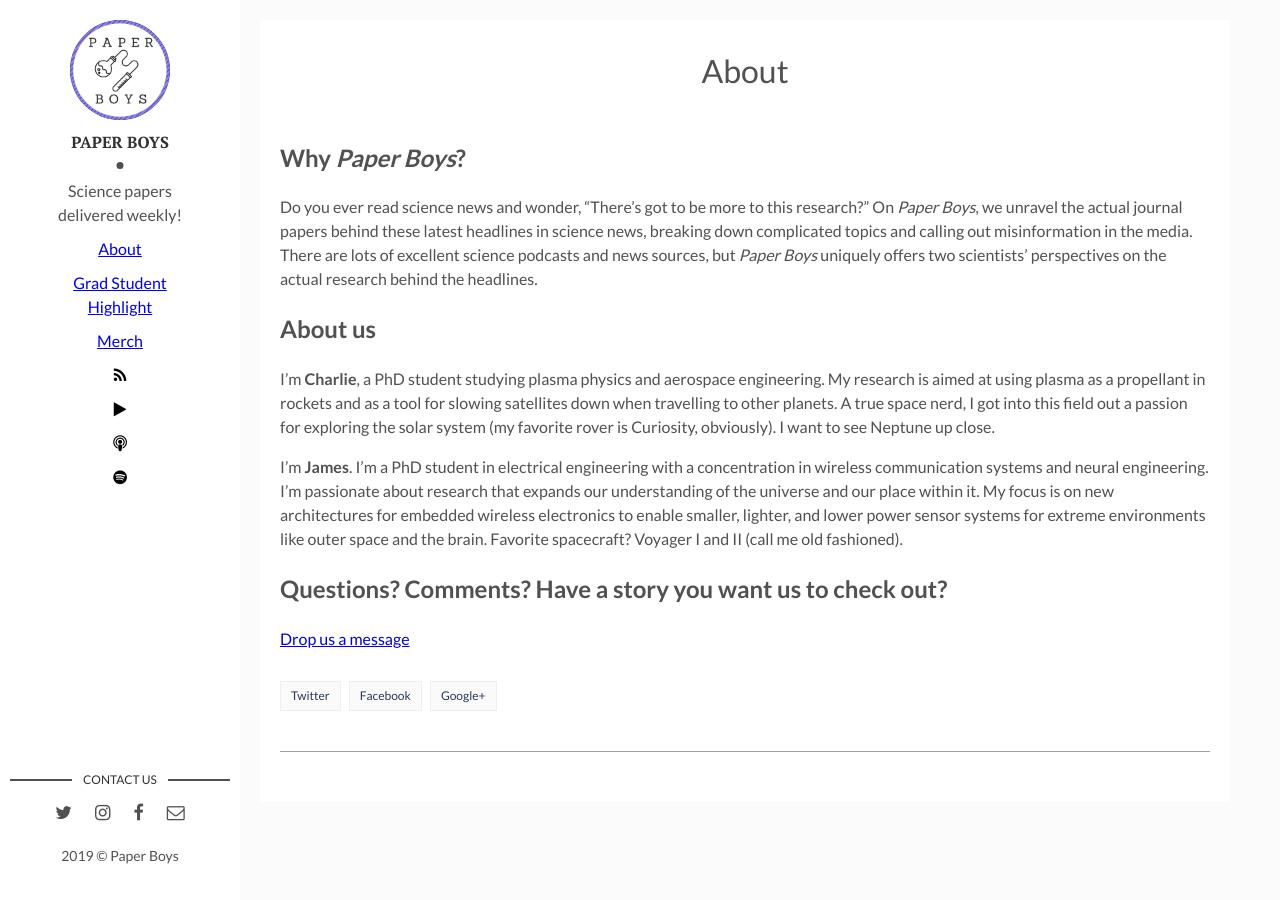
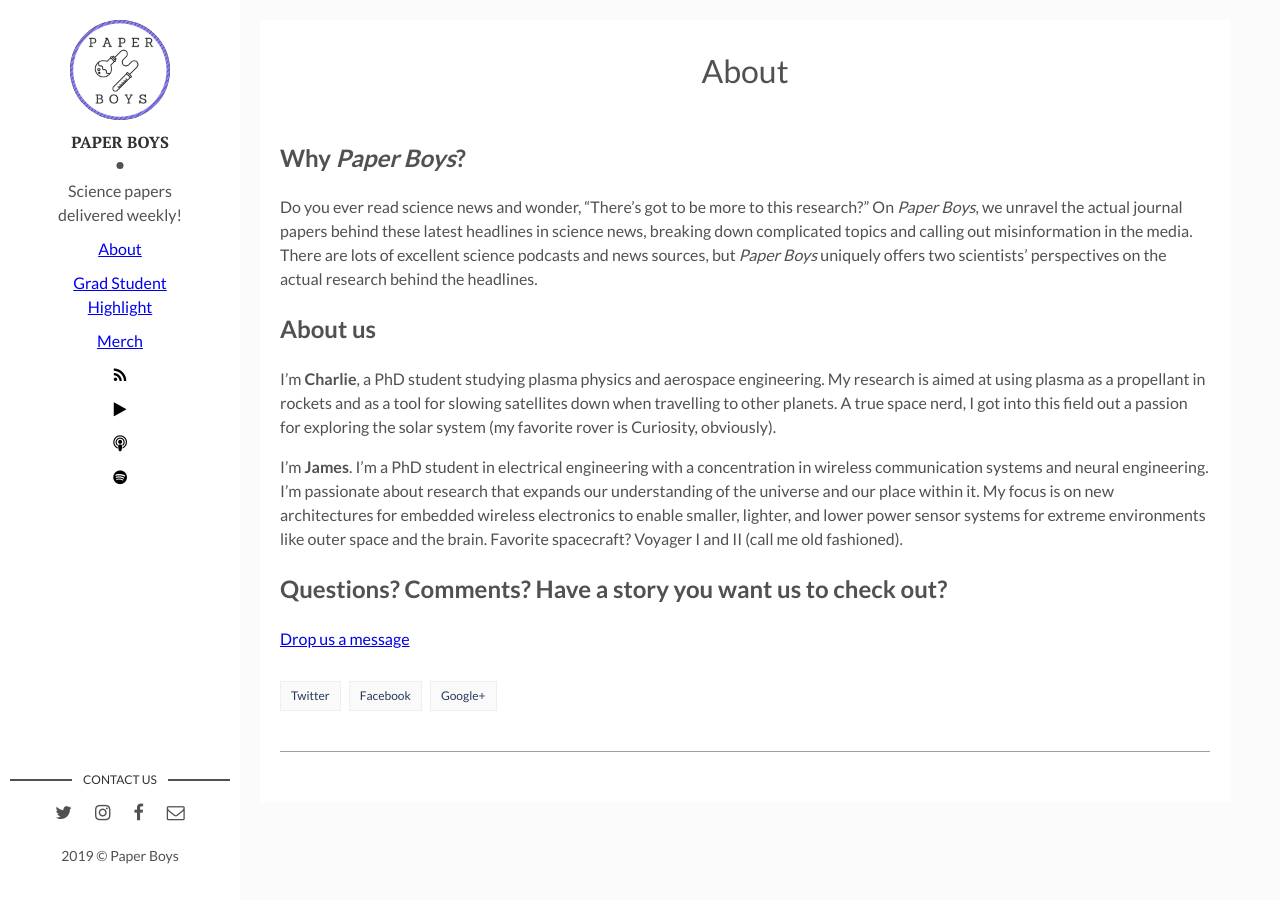
Before and after one commit to paperboyspodcast/paperboyspodcast.github.io, a Jekyll site: the page built from about.md, in a window 1280 px wide. Built offline with Jekyll 4.4.1, drawn with Linux system fonts in a browser that asks for light colours; comment, search, counter and statistics services are not loaded.

Commit message:
Update about.md

```diff
--- a/about.md
+++ b/about.md
@@ -10,7 +10,7 @@
 ## About us
 
 I'm **Charlie**, a PhD student studying plasma physics and aerospace engineering. My research is aimed at using plasma as a propellant in rockets and as a tool for slowing satellites down when travelling
-to other planets. A true space nerd, I got into this field out a passion for exploring the solar system (my favorite rover is Curiosity, obviously). I want to see Neptune up close.
+to other planets. A true space nerd, I got into this field out a passion for exploring the solar system (my favorite rover is Curiosity, obviously).
 
 I'm **James**. I'm a PhD student in electrical engineering with a concentration in wireless communication systems and neural engineering. I'm passionate about research that expands our understanding of the universe and our place within it. My focus is on new architectures for embedded wireless electronics to enable smaller, lighter, and lower power sensor systems for extreme environments like outer space and the brain. Favorite spacecraft? Voyager I and II (call me old fashioned).
 
```
